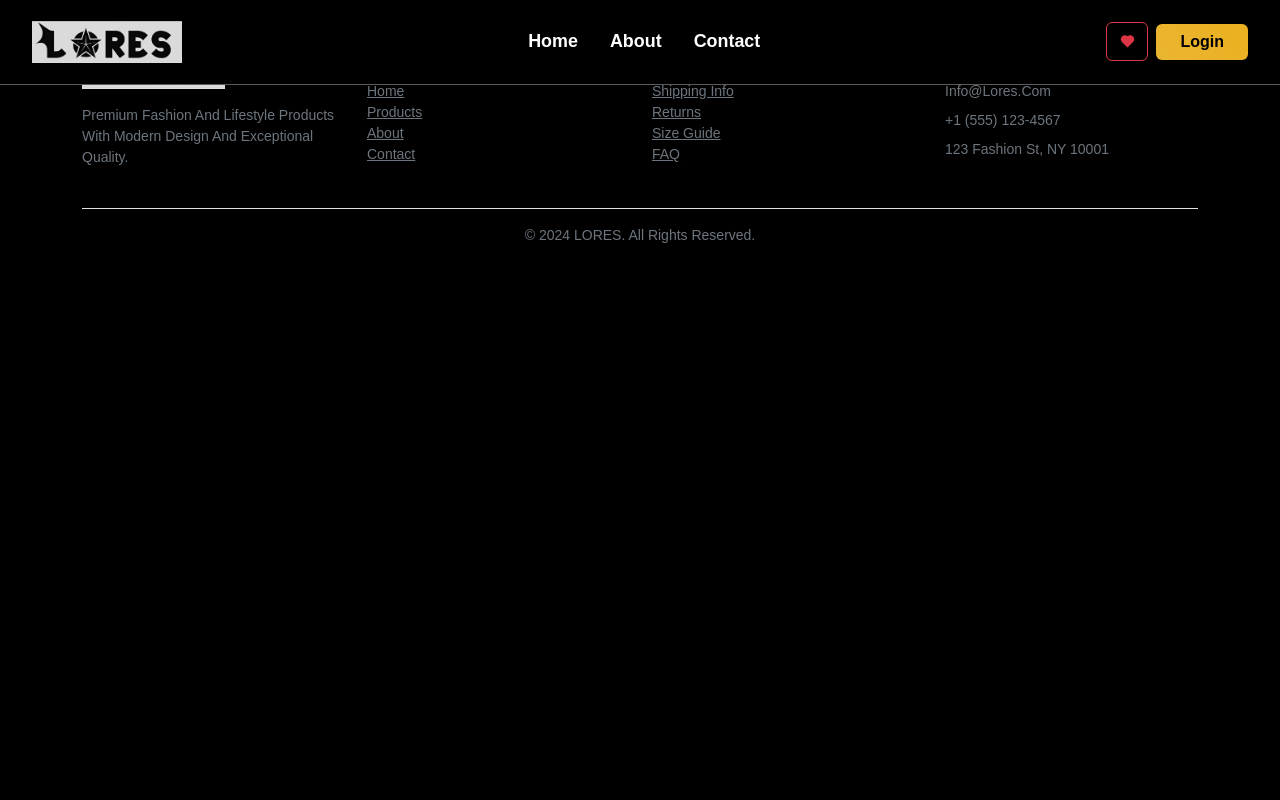
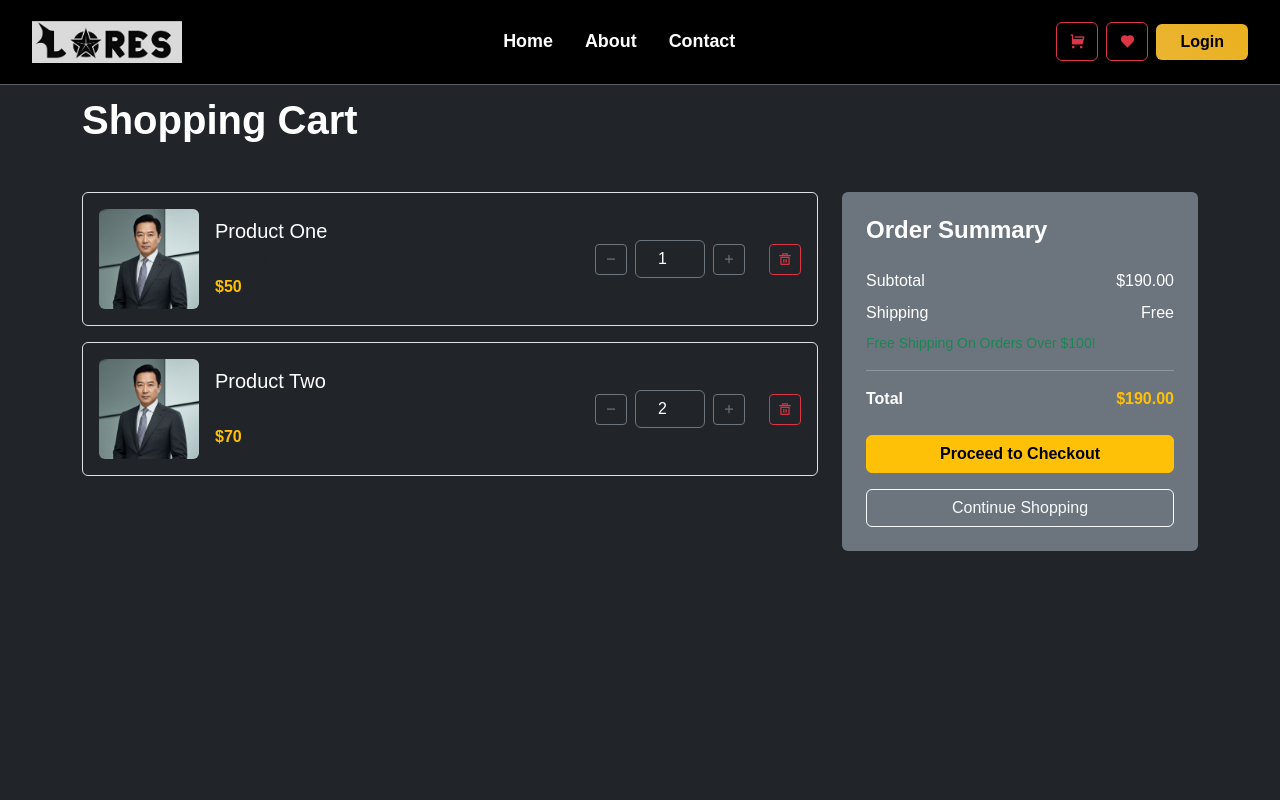
Before and after one commit to MostafaMohamedgamil/kefo-web, an Angular app: page /cart in a window 1280 px wide. Before the commit this address led to /. Shown: the top 800 px of the page. Built offline with nearby package versions, Linux system fonts and the light colour scheme.

Commit message:
Add Cart feature with routing, component, template, styles, and tests

```diff
--- a/src/app/app-routing.module.ts
+++ b/src/app/app-routing.module.ts
@@ -22,6 +22,11 @@ const routes: Routes = [
     loadChildren: () =>
       import('./pages/wishlist/wishlist.module').then((m) => m.WishlistModule),
   },
+  {
+    path: 'cart',
+    loadChildren: () =>
+      import('./pages/cart/cart.module').then((m) => m.CartModule),
+  }
 ];
 
 @NgModule({
--- /dev/null
+++ b/src/app/pages/cart/cart-routing.module.ts
@@ -0,0 +1,11 @@
+import { NgModule } from '@angular/core';
+import { RouterModule, Routes } from '@angular/router';
+import { CartComponent } from './cart.component';
+
+const routes: Routes = [{ path: '', component: CartComponent }];
+
+@NgModule({
+  imports: [RouterModule.forChild(routes)],
+  exports: [RouterModule],
+})
+export class CartRoutingModule {}
--- /dev/null
+++ b/src/app/pages/cart/cart.component.html
@@ -0,0 +1,89 @@
+<div class="cart-page bg-dark text-white min-vh-100 py-5">
+  <div class="container">
+    <h1 class="fw-bold mb-5 pt-5">Shopping Cart</h1>
+
+    <div *ngIf="cartItems.length === 0" class="text-center py-5">
+      <i class="bi bi-bag text-secondary" style="font-size: 5rem;"></i>
+      <h2 class="fw-bold mt-3">Your Cart is Empty</h2>
+      <p class="text-muted mb-4">Add some items to get started</p>
+      <a routerLink="/products" class="btn btn-warning fw-semibold px-4 py-2">
+        Continue Shopping
+      </a>
+    </div>
+
+    <div *ngIf="cartItems.length > 0" class="row g-4">
+      <!-- Cart Items -->
+      <div class="col-lg-8">
+        <div *ngFor="let item of cartItems" class="cart-item d-flex align-items-center gap-3 p-3 border rounded mb-3">
+          <img
+            [src]="item.image || 'images/person.jpg'"
+            [alt]="item.name"
+            class="img-fluid rounded"
+            style="width: 100px; height: 100px; object-fit: cover;"
+          />
+
+          <div class="flex-grow-1">
+            <h5 class="mb-1">{{ item.name }}</h5>
+            <p class="text-muted mb-1">Size: {{ item.size }}</p>
+            <p class="text-warning fw-bold mb-0">${{ item.price }}</p>
+          </div>
+
+          <div class="d-flex align-items-center gap-2">
+            <button class="btn btn-outline-secondary btn-sm"
+              (click)="updateQuantity(item, item.quantity - 1)">
+              <i class="ri-subtract-fill"></i>
+            </button>
+
+            <input
+              type="number"
+              class="form-control text-center bg-dark text-white border-secondary"
+              style="width: 70px;"
+              [(ngModel)]="item.quantity"
+              (change)="updateQuantity(item, item.quantity)"
+              min="1"
+            />
+
+            <button class="btn btn-outline-secondary btn-sm"
+              (click)="updateQuantity(item, item.quantity + 1)">
+              <i class="ri ri-add-line"></i>
+            </button>
+          </div>
+
+          <button class="btn btn-outline-danger btn-sm ms-2" (click)="removeItem(item.id)">
+            <i class="ri ri-delete-bin-5-line"></i>
+          </button>
+        </div>
+      </div>
+
+      <!-- Order Summary -->
+      <div class="col-lg-4">
+        <div class="bg-secondary p-4 rounded sticky-top" style="top: 20px;">
+          <h4 class="fw-bold mb-4">Order Summary</h4>
+
+          <div class="d-flex justify-content-between mb-2">
+            <span>Subtotal</span>
+            <span>${{ subtotal.toFixed(2) }}</span>
+          </div>
+
+          <div class="d-flex justify-content-between mb-2">
+            <span>Shipping</span>
+            <span *ngIf="shipping === 0">Free</span>
+            <span *ngIf="shipping > 0">${{ shipping.toFixed(2) }}</span>
+          </div>
+
+          <p *ngIf="shipping === 0" class="text-success small">Free shipping on orders over $100!</p>
+
+          <hr class="border-light" />
+
+          <div class="d-flex justify-content-between fw-bold mb-4">
+            <span>Total</span>
+            <span class="text-warning">${{ total.toFixed(2) }}</span>
+          </div>
+
+          <button class="btn btn-warning w-100 fw-semibold mb-3">Proceed to Checkout</button>
+          <a routerLink="/products" class="btn btn-outline-light w-100">Continue Shopping</a>
+        </div>
+      </div>
+    </div>
+  </div>
+</div>
--- /dev/null
+++ b/src/app/pages/cart/cart.component.ts
@@ -0,0 +1,62 @@
+import { Component } from '@angular/core';
+interface CartItem {
+  id: number;
+  name: string;
+  size: string;
+  price: number;
+  quantity: number;
+  image?: string;
+}
+
+@Component({
+  selector: 'app-cart',
+  templateUrl: './cart.component.html',
+  styleUrl: './cart.component.scss',
+})
+export class CartComponent {
+  cartItems: CartItem[] = [
+    {
+      id: 1,
+      name: 'Product One',
+      size: 'M',
+      price: 50,
+      quantity: 1,
+      image: 'images/person.jpg',
+    },
+    {
+      id: 2,
+      name: 'Product Two',
+      size: 'L',
+      price: 70,
+      quantity: 2,
+      image: 'images/person.jpg',
+    },
+  ];
+
+  get subtotal(): number {
+    return this.cartItems.reduce(
+      (sum, item) => sum + item.price * item.quantity,
+      0
+    );
+  }
+
+  get shipping(): number {
+    return this.subtotal > 100 ? 0 : 15;
+  }
+
+  get total(): number {
+    return this.subtotal + this.shipping;
+  }
+
+  updateQuantity(item: CartItem, quantity: number) {
+    if (quantity < 1) {
+      this.removeItem(item.id);
+      return;
+    }
+    item.quantity = quantity;
+  }
+
+  removeItem(id: number) {
+    this.cartItems = this.cartItems.filter((item) => item.id !== id);
+  }
+}
--- a/src/app/shared/header/header.component.html
+++ b/src/app/shared/header/header.component.html
@@ -29,6 +29,9 @@
 
 
         <div>
+            <a href="/cart" class="btn btn-outline-danger me-2" aria-label="Favorites">
+                <i class="ri-shopping-cart-fill"></i>
+            </a>
             <a href="/wishlist" class="btn btn-outline-danger me-2" aria-label="Favorites">
                 <i class="ri-heart-fill"></i>
             </a>
```
Also changed, not shown: src/app/pages/cart/cart.module.ts (added, +20 -0 lines), src/app/pages/cart/cart.component.scss (added), 1 other file (tests, documents, lock files or other folders).
